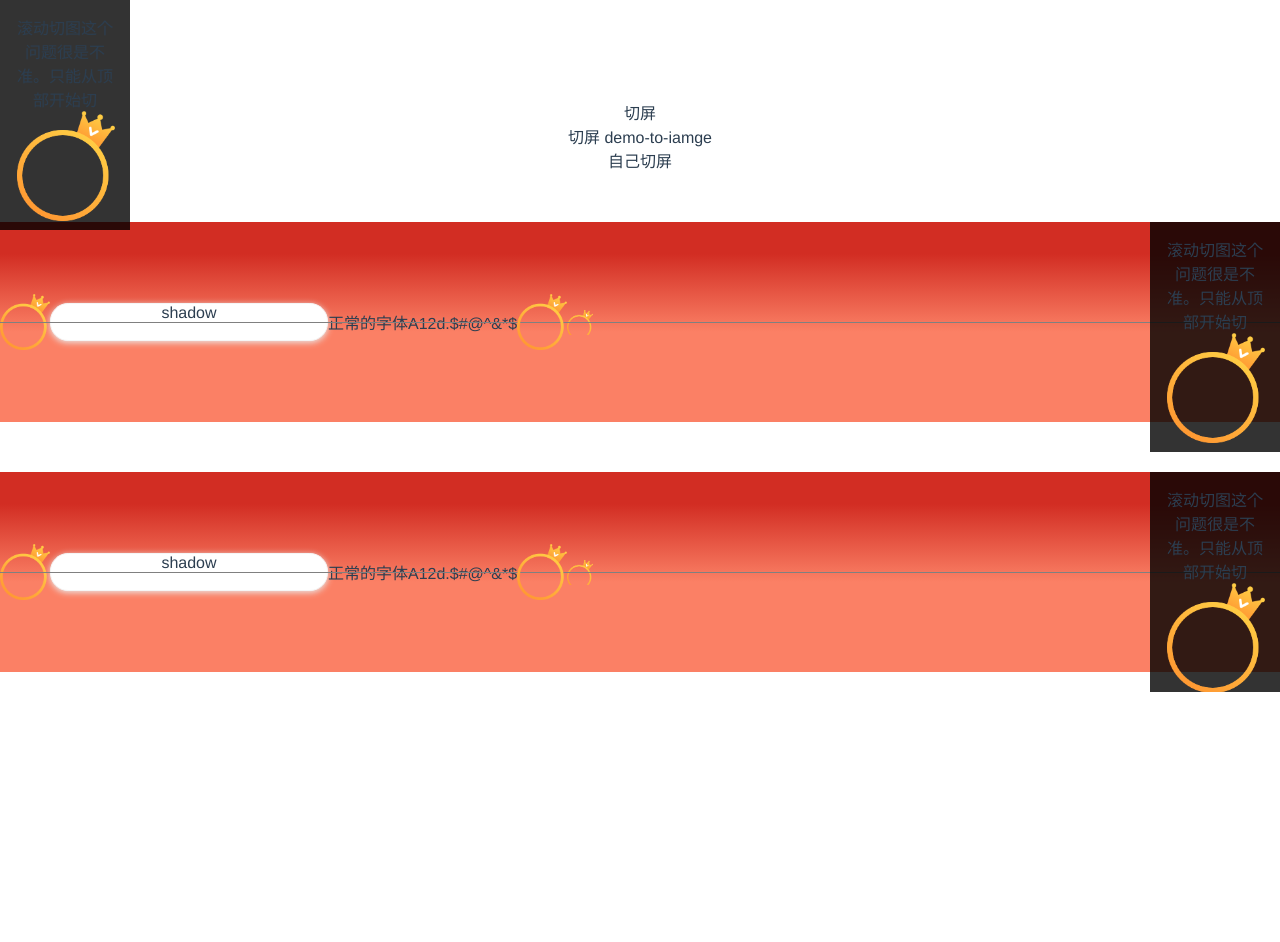
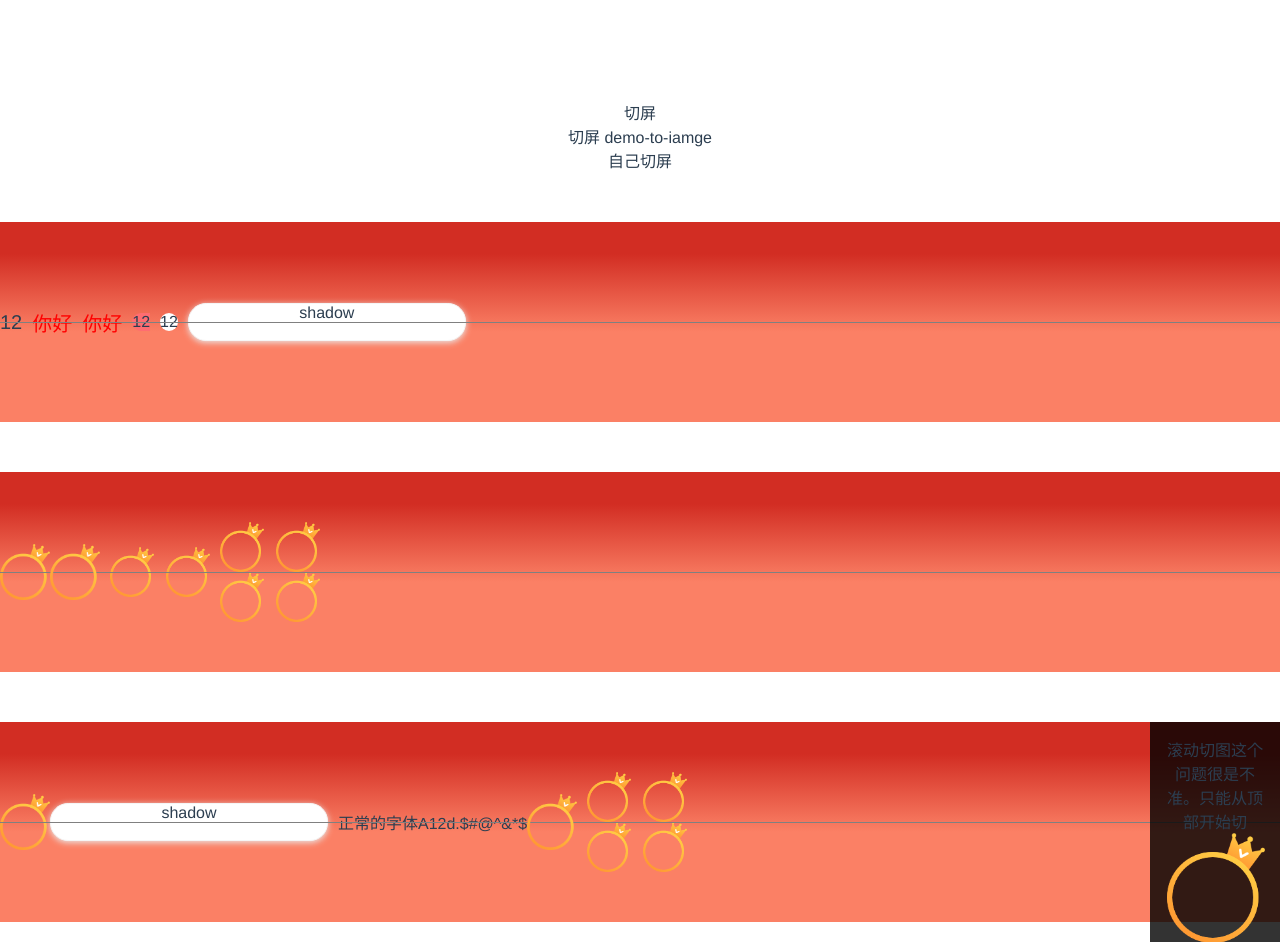
Before and after one commit to failedUser/testVue, a Vue app: page /#/ in a window 1280 px wide. Before the commit the page ends 800 px from the top, so only its background shows below. Built offline with nearby package versions, Linux system fonts and the light colour scheme.

Commit message:
增加调试场景

```diff
--- a/src/components/HelloWorld.vue
+++ b/src/components/HelloWorld.vue
@@ -6,29 +6,59 @@
 
     <!-- 处理水平居中的问题 -->
     <div class="demo-1 demo-item">
-      <div class="demo-fixed">
-        滚动切图这个问题很是不准。只能从顶部开始切
+       <!-- 检查fixed 定位模块 -->
+      <!-- <div class="demo-fixed  demo-fixed1">
+        fix-top-0
+        <div class="img"></div>
+      </div> -->
+      <!-- <div class="demo-fixed demo-fixed1">
+        fix-top-
         <div class="img"></div>
       </div>
+      <div class="demo-fixed demo-fixed2">
+        fix-top-0
+        <div class="img"></div>
+      </div> -->
+       <!-- 处理各种字体 -->
+      <div class="demo-1-container">
+
+          <div class="middle-line"> </div>
+          <div class="demo-1-item">
+
+              <div style="font-size:20px;">12</div>
+              <div style="font-size:20px;color: red;font-family: PingFangSC-Regular;">你好</div>
+              <div style="font-size:20px;color: red;font-family: PingFangSC-Medium;">你好</div>
+              <div style="
+                  border-bottom-left-radius: 1rem;
+                  border-top-left-radius: 1rem;
+                  background: #FF6D71;">12</div>
+                <div style="
+                border-radius: .7rem;
+                background: #fff;">12</div>
+                <div class="demo-shadow">shadow</div>
+
+          </div>
+      </div>
+      <!-- 处理各种图片 -->
       <div class="demo-1-container">
           <div class="middle-line"> </div>
           <div class="demo-1-item">
               <!-- <img class="demo-1-img" src="https://static.caibeike.com/i/3b15547dc8e25fd51c01b2ad726361c1-cnRNZm" /> -->
               <!-- <img class="demo-3-img" src="https://static.caibeike.com/i/c1d28e58714c028f3c15b2bf3bb63cea-dq4O4R" /> -->
               <img  class="demo-3-img"  src="../assets/test11.png" />
-              <div class="demo-shadow">shadow</div>
               <!-- <span class="resolve-baseline">121212121212121212</span> -->
               <!-- <span class="demo-2-clamp">
                 121212121212121212121212121212121212121 2121212121212121212121212
                 </span> -->
-              <p>正常的字体A12d.$#@^&*$ </p>
+              <!-- <p>正常的字体A12d.$#@^&*$ </p> -->
                <div class="back-img"></div>
+               <div class="back-img-much"></div>
               <div class="after-img"></div>
           </div>
-          <div class="demo-absolute">
+          <!-- <div class="demo-absolute">
             滚动切图这个问题很是不准。只能从顶部开始切
             <div class="img"></div>
-          </div>
+          </div> -->
       </div>
       <div class="demo-1-container">
           <div class="middle-line"> </div>
@@ -228,13 +258,22 @@ body {
   transform: translateZ(0) scale(1, 1);
   display: block;
 }
+.after-img::before {
+  content: '';
+  width: 100px;
+  height: 50px;
+  background: url('../assets/test11.png') 100% 0 no-repeat,  url('../assets/test11.png') 0 100% no-repeat;
+  background-size: auto 100%;
+  display: block;
+
+}
 
 .after-img::after {
   content: '';
-  width: 26px;
-  height: 25px;
-  background: url('../assets/test11.png') no-repeat;
-  background-size: 100%;
+  width: 100px;
+  height: 50px;
+  background: url('../assets/test11.png') 100% 0 no-repeat,  url('../assets/test11.png') 0 100% no-repeat;
+  background-size: auto 100%;
   display: block;
 
 }
@@ -269,7 +308,21 @@ body {
       background-size: auto 100%;
   }
 }
-
+.back-img-much {
+  height: 50px;
+  width: 100px;
+  background: url('../assets/test11.png') 100% 0 no-repeat,  url('../assets/test11.png') 0 100% no-repeat;
+  background-size: auto 100%;
+}
+.demo-fixed1 {
+  top: 20px;
+  left: 100px;
+}
+.demo-fixed2 {
+  bottom: 10px;
+  top: auto;
+  left: 100px;
+}
 .demo-absolute{
     position: absolute;
     padding: 15px;
@@ -288,4 +341,22 @@ body {
 #canvas-demo1 {
   margin-top: 50px;
 }
+.demo-1-item > div {
+  margin-right: 10px;
+}
+
+.title-bg {
+  background: url('../assets/test11.png') rgba(0, 0, 0, .2) 1.1rem 2.3rem no-repeat;
+  background-size: 83%;
+  &::after {
+      content: '';
+      position: absolute;
+      top: 4rem;
+      right: 27%;
+      left: 27%;
+      height: 1.5rem;
+      background: url('../assets/test11.png') 0 50% no-repeat;
+      background-size: 100% auto;
+  }
+}
 </style>
```
